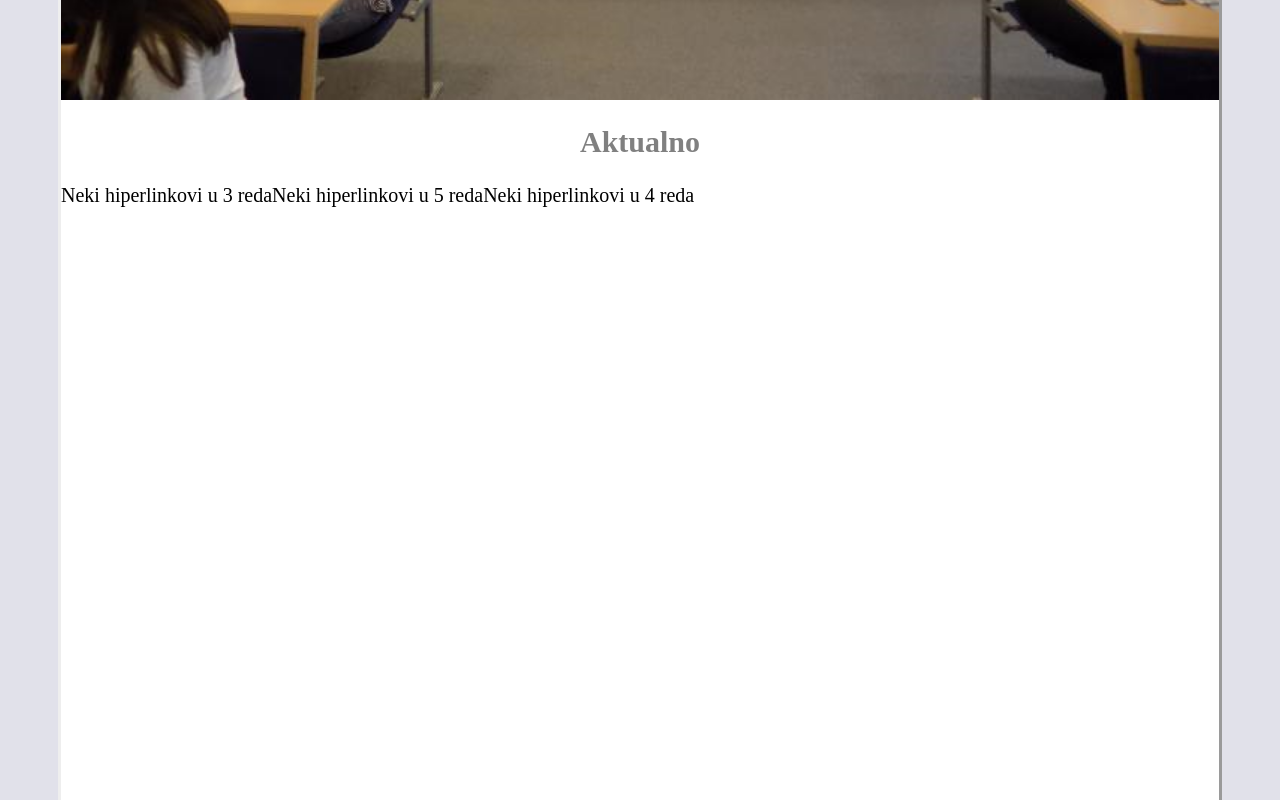
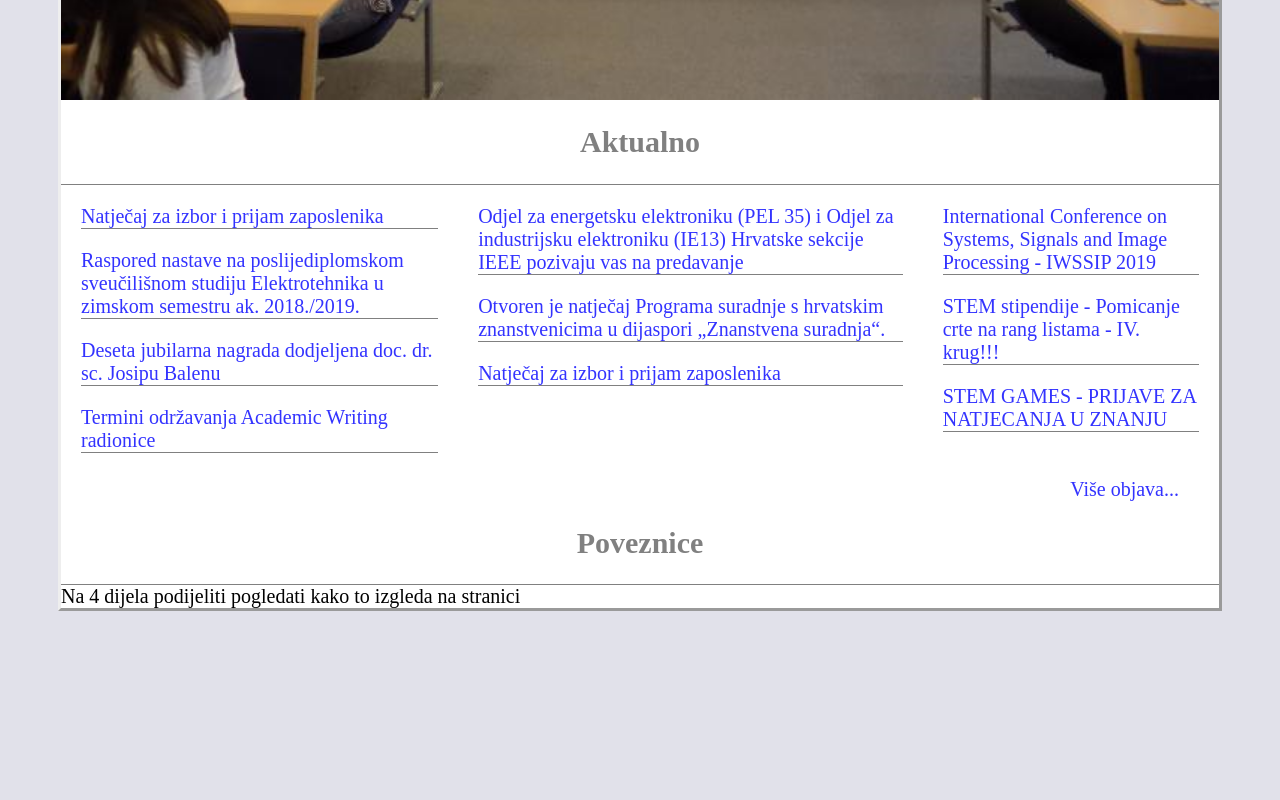
Before and after one commit to markostj/html-css-ferit, a plain HTML site: page index.html in a window 1280 px wide. Shown: the part 780-1580 px from the top of the page. After the commit the page ends 1399 px from the top, so only its background shows below. Drawn offline with Linux system fonts and the light colour scheme.

Commit message:
Content links

```diff
--- a/index.html
+++ b/index.html
@@ -29,26 +29,30 @@
            </div>
             <div class="container3">
                 <div class="column">
-                    <div>Neki hiperlinkovi u 3 reda</div>
+                    <div class="columntitle"><a href="https://www.ferit.unios.hr/fakultet/novosti-i-dogadanja/6496#6496">Natječaj za izbor i prijam zaposlenika</a></div>
+                    <div class="columntitle"><a href="https://www.ferit.unios.hr/znanost/poslijediplomski-doktorski-studij/obavijesti/6491#6491">Raspored nastave na poslijediplomskom sveučilišnom studiju Elektrotehnika u zimskom semestru ak. 2018./2019.</a></div>
+                    <div class="columntitle"> <a href="">Deseta jubilarna nagrada dodjeljena doc. dr. sc. Josipu Balenu </a></div>
+                    <div class="columntitle"> <a href="https://www.ferit.unios.hr/znanost/poslijediplomski-doktorski-studij/obavijesti/6474#6474">Termini održavanja Academic Writing radionice</a></div>
                 </div>
                  <div class="column">
-                     <div>Neki hiperlinkovi u 5 reda</div>
+                     <div class="columntitle"><a href="https://www.ferit.unios.hr/fakultet/novosti-i-dogadanja/6496#6496">Odjel za energetsku elektroniku (PEL 35) i Odjel za industrijsku elektroniku (IE13) Hrvatske sekcije IEEE pozivaju vas na predavanje</a></div>
+                    <div class="columntitle"><a href="https://www.ferit.unios.hr/znanost/poslijediplomski-doktorski-studij/obavijesti/6491#6491">Otvoren je natječaj Programa suradnje s hrvatskim znanstvenicima u dijaspori „Znanstvena suradnja“. </a></div>
+                    <div class="columntitle"> <a href="">Natječaj za izbor i prijam zaposlenika </a></div>
                  </div>
                  <div class="column">
-                     <div>Neki hiperlinkovi u 4 reda</div>
+                     <div class="columntitle"><a href="https://www.ferit.unios.hr/fakultet/novosti-i-dogadanja/6496#6496">International Conference on Systems, Signals and Image Processing - IWSSIP 2019 </a></div>
+                    <div class="columntitle"><a href="https://www.ferit.unios.hr/znanost/poslijediplomski-doktorski-studij/obavijesti/6491#6491">STEM stipendije - Pomicanje crte na rang listama - IV. krug!!!</a></div>
+                    <div class="columntitle"> <a href="">STEM GAMES - PRIJAVE ZA NATJECANJA U ZNANJU </a></div>
                  </div>
 
             </div>
-
-            <br>
-            <br>
-            <br><br><br><br><br><br><br><br><br><br><br><br><br><br><br><br><br><br><br><br><br><br><br><br><br><br><br><br><br><br><br><br><br><br><br><br><br><br><br><br><br><br><br><br><br><br><br><br><br><br><br><br><br><br><br><br><br><br><br><br><br><br><br><br><br><br><br><br>
+            <div class="other-links">
+                     <a href="">Više objava...</a>
+                 </div>
+           <div class="maintitle">
+               <h2>Poveznice</h2>
+           </div>
         </main>
-        <aside>
-            Nes smislit tu(forma ili nes bezveze sam da se isproba)
-        </aside>
-
-
         </content>
          <footer>
          Na 4 dijela podijeliti pogledati kako to izgleda na stranici
--- a/style.css
+++ b/style.css
@@ -46,8 +46,42 @@ body{
 .maintitle{
     text-align:center;
     color:grey;
+    border-width:0px 0px 0.5px 0px;
+    border-style:solid;
+    border-color:grey;
 }
 .container3{
     display:flex;
     flex-flow:row nowrap;
+    justify-content:space-evenly;
 }
+.columntitle{
+    margin:20px;
+    border-width:0px 0px 0.5px 0px;
+    border-style:solid;
+    border-color:grey;
+}
+.columntitle a:link{
+    color:#3333ff;
+    text-decoration:none;
+}
+.columntitle a:visited{
+    color:#3333ff;
+}
+.columntitle a:hover{
+    color:black;
+}
+.other-links{
+    margin:5px 40px;
+    text-align:right;
+}
+.other-links a:link{
+    color:#3333ff;
+    text-decoration:none;
+}
+.other-links a:visited{
+     color:#3333ff;
+}
+.other-links a:hover{
+    color:black;
+}
```
